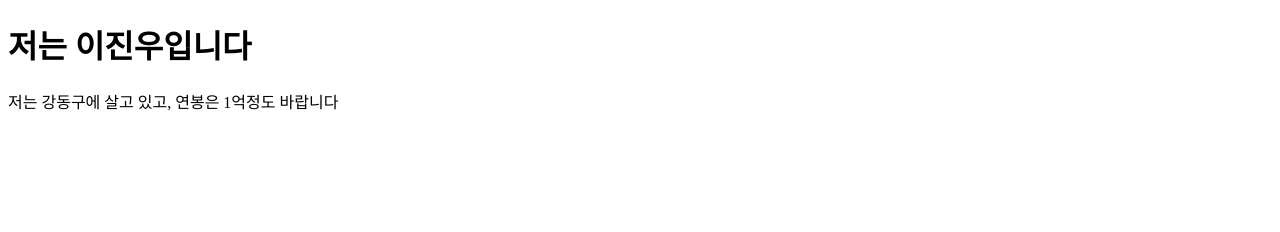
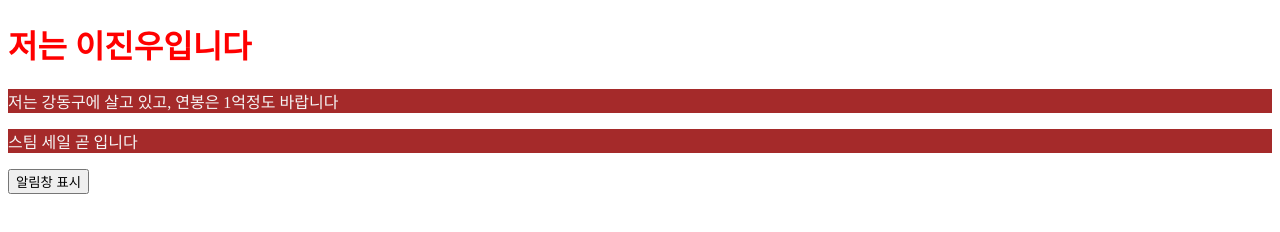
Before and after one commit to ajantang/ajantang.github.io, a plain HTML site: page index.html in a window 1280 px wide. Drawn offline with Linux system fonts and the light colour scheme.

Commit message:
HTML 기초 학습

```diff
--- a/index.html
+++ b/index.html
@@ -5,10 +5,34 @@
     <meta name="viewport" content="width=device-width, initial-scale=1.0">
     <meta http-equiv="X-UA-Compatible" content="ie=edge">
     <title>Document</title>
+    <style>
+        h1{
+            color:red;
+        }
+        p{
+            color:whitesmoke;
+            background-color: brown;
+        }
+        .big{
+            font-size: 20;
+        }
+        #highlight{
+            font-size: 40;
+
+        }
+    </style>
 </head>
 <body>
     <h1> 저는 이진우입니다 </h1>
-    <p> 저는 강동구에 살고 있고, 연봉은 1억정도 바랍니다 </p>
+    <p id="highlight"> 저는 강동구에 살고 있고, 연봉은 1억정도 바랍니다 </p>
+    <p class="big"> 스팀 세일 곧 입니다 </p>
+    <button id="btn"> 알림창 표시 </button>
 
+    <script>
+        const btn = document.querySelector('#btn');
+        btn.addEventListener('click', function(){
+            alert('You Clicked');
+        });
+    </script>
 </body>
 </html>
```
